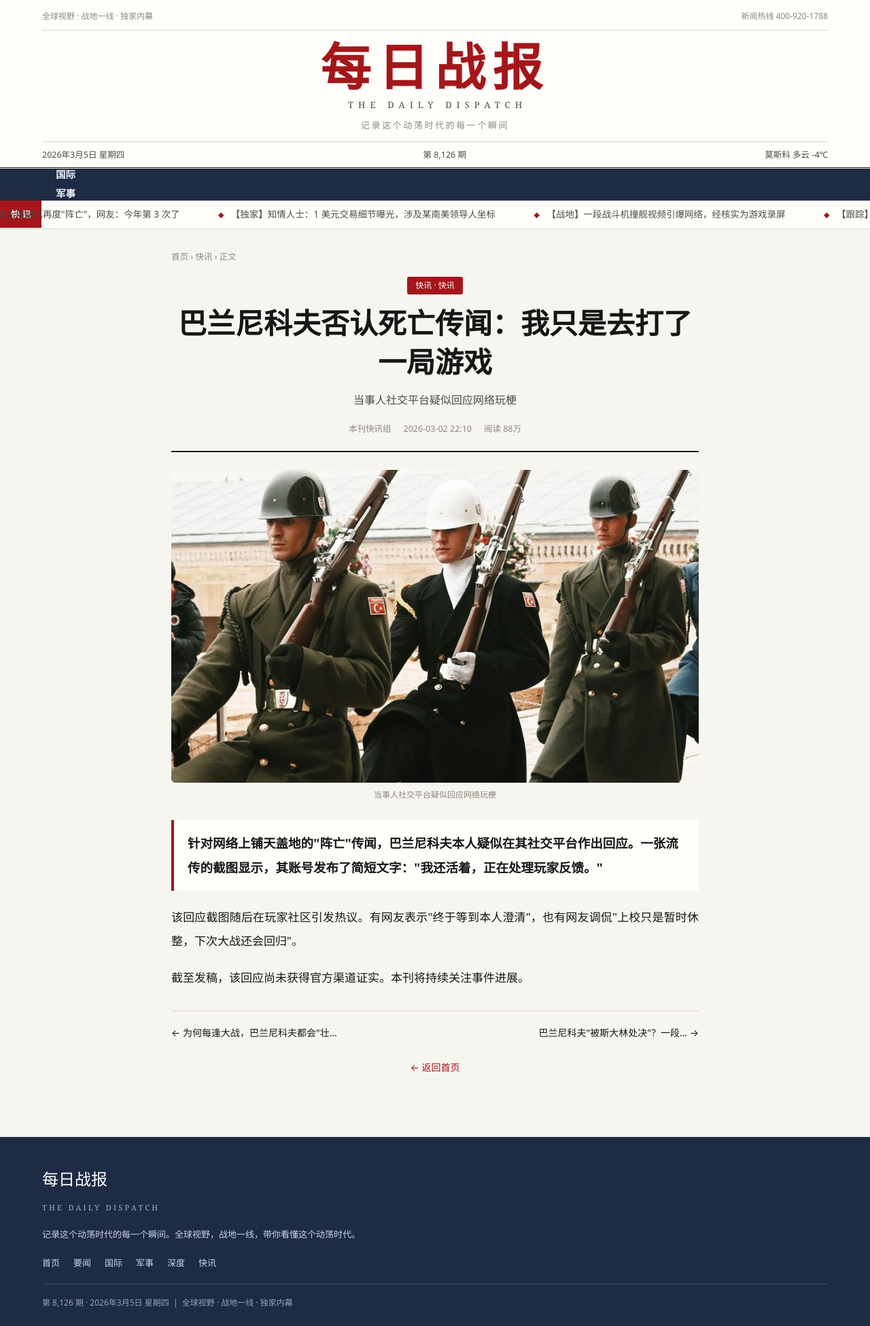
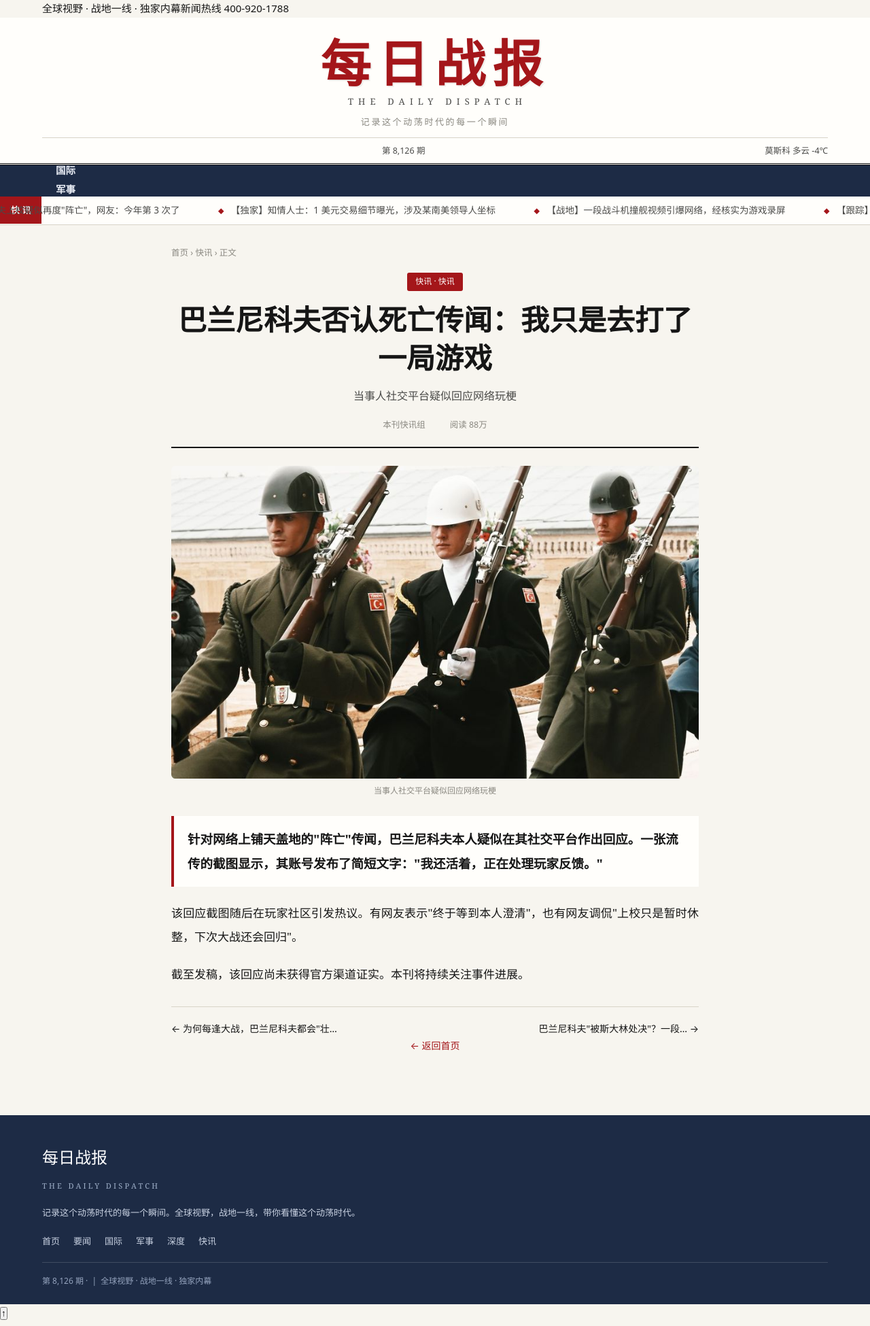
Before and after one commit to 1394641925/bvvdnews, a plain HTML site: page article-a6.html in a window 1280 px wide. Shown: the whole page at 68% size. Drawn offline with Linux system fonts and the light colour scheme.

Commit message:
modernize UI + fix nav/menu/date bugs: article-a6.html

```diff
--- a/article-a6.html
+++ b/article-a6.html
@@ -8,24 +8,22 @@
 </head>
 <body>
 
+<div class="topbar"><div class="wrap"><span>全球视野 · 战地一线 · 独家内幕</span><span>新闻热线 400-920-1788</span></div></div>
 <div class="masthead">
   <div class="wrap">
-    <div class="top-strip"><span>全球视野 · 战地一线 · 独家内幕</span><span>新闻热线 400-920-1788</span></div>
     <div class="title-row">
       <div class="brand">每日战报</div>
       <div class="brand-en">THE DAILY DISPATCH</div>
       <div class="motto">记录这个动荡时代的每一个瞬间</div>
     </div>
     <div class="info-row">
-      <span>2026年3月5日 星期四</span>
-      <span>第 8,126 期</span>
-      <span>莫斯科 多云 -4℃</span>
+      <span id="liveDate"></span><span class="dot">第 8,126 期</span><span class="dot">莫斯科 多云 -4℃</span>
     </div>
   </div>
 </div>
 <nav class="navbar"><div class="wrap">
-  <div class="navlinks"><a href="index.html">首页</a><a href="category.html?cat=要闻">要闻</a><a href="category.html?cat=国际">国际</a><a href="category.html?cat=军事">军事</a><a href="category.html?cat=深度">深度</a><a href="category.html?cat=快讯" class="cur">快讯</a></div>
-  <button class="burger" id="burger">☰</button>
+  <div class="navlinks" id="navlinks"><a href="index.html">首页</a><a href="category.html?cat=要闻">要闻</a><a href="category.html?cat=国际">国际</a><a href="category.html?cat=军事">军事</a><a href="category.html?cat=深度">深度</a><a href="category.html?cat=快讯" class="cur">快讯</a></div>
+  <button class="burger" id="burger" aria-label="打开菜单">☰</button>
 </div></nav>
 <div class="bulletin"><div class="label">快 讯</div><div class="track"><span>【快讯】巴兰尼科夫上校疑似再度"阵亡"，网友：今年第 3 次了</span><span>【独家】知情人士：1 美元交易细节曝光，涉及某南美领导人坐标</span><span>【战地】一段战斗机撞舰视频引爆网络，经核实为游戏录屏</span><span>【跟踪】本刊将持续关注事件后续进展，敬请留意最新报道</span><span>【快讯】巴兰尼科夫上校疑似再度"阵亡"，网友：今年第 3 次了</span><span>【独家】知情人士：1 美元交易细节曝光，涉及某南美领导人坐标</span><span>【战地】一段战斗机撞舰视频引爆网络，经核实为游戏录屏</span><span>【跟踪】本刊将持续关注事件后续进展，敬请留意最新报道</span></div></div>
 
@@ -35,7 +33,7 @@
     <span class="tag">快讯 · 快讯</span>
     <h1>巴兰尼科夫否认死亡传闻：我只是去打了一局游戏</h1>
     <div class="sub">当事人社交平台疑似回应网络玩梗</div>
-    <div class="meta"><span>本刊快讯组</span><span>2026-03-02 22:10</span><span>阅读 88万</span></div>
+    <div class="meta"><span>本刊快讯组</span><span><span class="dyn-date" data-age="5" data-time="22:10"></span></span><span>阅读 88万</span></div>
   </div>
   <figure class="article-fig"><img src="assets/images/s11.jpg" alt="巴兰尼科夫否认死亡传闻：我只是去打了一局游戏"><figcaption>当事人社交平台疑似回应网络玩梗</figcaption></figure>
   <article class="article-body">
@@ -43,7 +41,7 @@
     <p>该回应截图随后在玩家社区引发热议。有网友表示"终于等到本人澄清"，也有网友调侃"上校只是暂时休整，下次大战还会回归"。</p><p>截至发稿，该回应尚未获得官方渠道证实。本刊将持续关注事件进展。</p>
   </article>
   <div class="article-nav"><a href="article-a5.html">← 为何每逢大战，巴兰尼科夫都会"壮…</a><a href="article-a7.html">巴兰尼科夫"被斯大林处决"？一段… →</a></div>
-  <div class="center" style="margin-top:26px"><a href="index.html" class="back-link">← 返回首页</a></div>
+  <div class="center"><a href="index.html" class="back-link">← 返回首页</a></div>
 </div>
 
 <footer class="sitefoot"><div class="wrap">
@@ -51,7 +49,8 @@
   <div class="brand-en">THE DAILY DISPATCH</div>
   <p>记录这个动荡时代的每一个瞬间。全球视野，战地一线，带你看懂这个动荡时代。</p>
   <div class="links"><a href="index.html">首页</a><a href="category.html?cat=要闻">要闻</a><a href="category.html?cat=国际">国际</a><a href="category.html?cat=军事">军事</a><a href="category.html?cat=深度">深度</a><a href="category.html?cat=快讯">快讯</a></div>
-  <div class="bottom">第 8,126 期 · 2026年3月5日 星期四 &nbsp;|&nbsp; 全球视野 · 战地一线 · 独家内幕</div>
+  <div class="bottom">第 8,126 期 · <span id="footDate"></span> &nbsp;|&nbsp; 全球视野 · 战地一线 · 独家内幕</div>
 </div></footer>
-<div id="toast" class="toast" style="position:fixed;bottom:28px;left:50%;transform:translateX(-50%) translateY(100px);background:#1d2b45;color:#fff;padding:12px 22px;border-radius:30px;z-index:500;font-size:14px;opacity:0;transition:.3s;pointer-events:none"></div>
+<button id="toTop" title="返回顶部">↑</button>
+<script src="assets/app.js"></script>
 </body></html>
```
